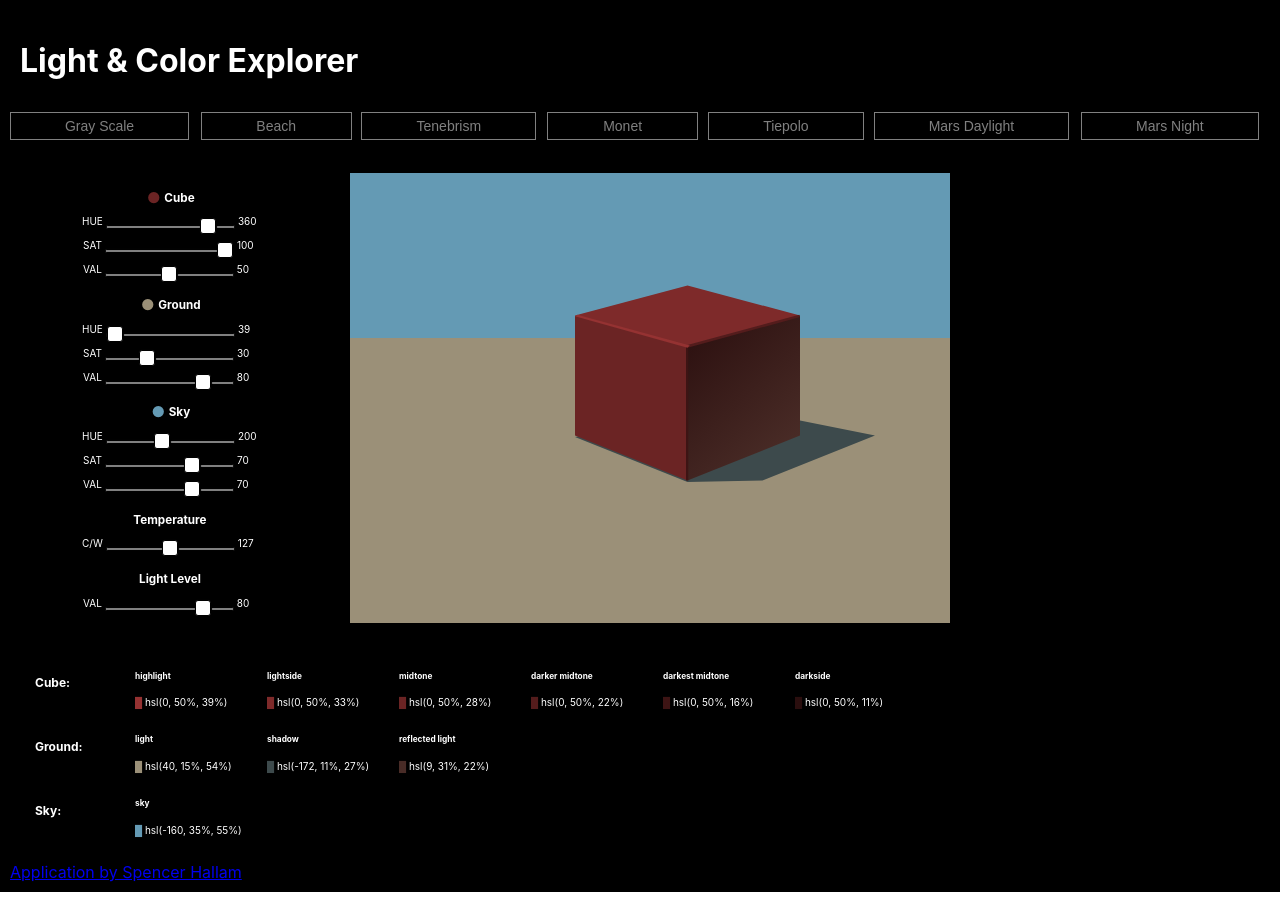
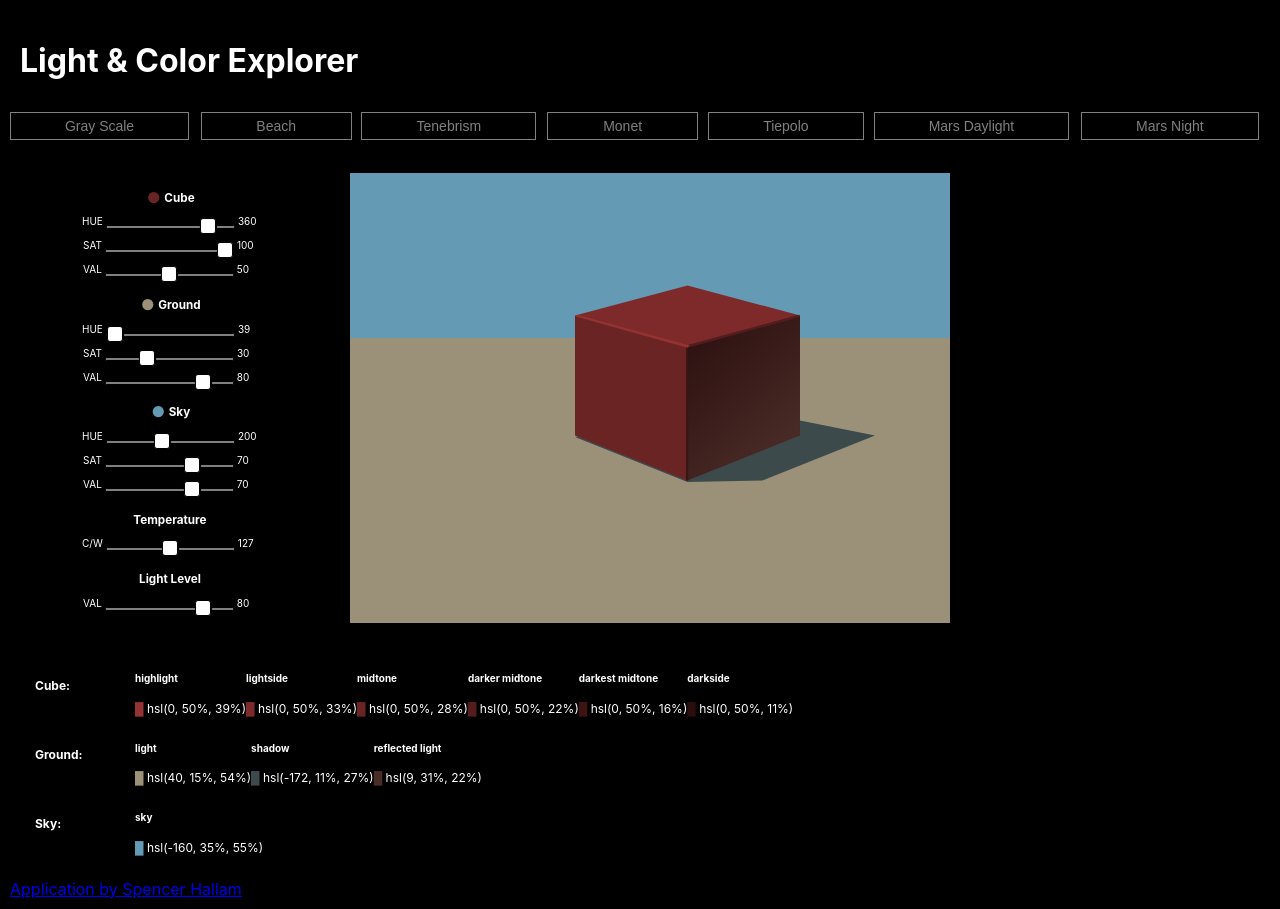
Before and after one commit to spencerhallam/color-and-light-react_app_02, a React (Create React App) app: page / in a window 1280 px wide. Built offline with nearby package versions, Linux system fonts and the light colour scheme.

Commit message:
test commit for bash

```diff
--- a/src/components/Colorinfo.js
+++ b/src/components/Colorinfo.js
@@ -3,7 +3,7 @@ import React from 'react';
 function Colorinfo(props) {
 
     return (
-    <div className="color-value">
+    <div className="color-values">
         <h5>{props.colortitle}</h5>
         <span style={{color : props.colordata}}>&#9608; </span>
         <span>{props.colordata}</span>
```
